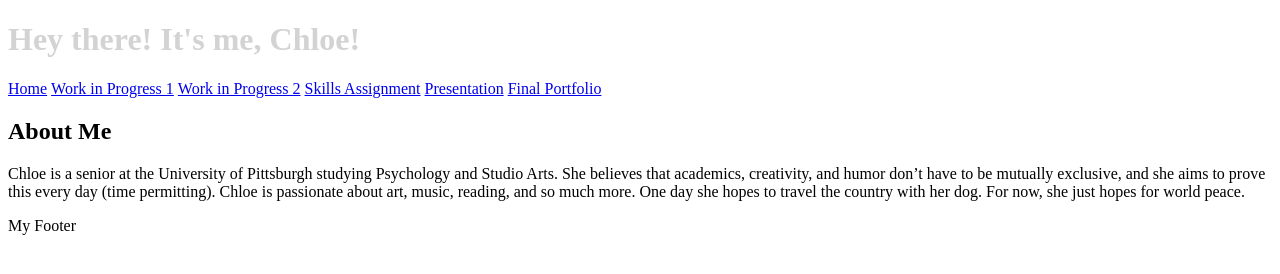
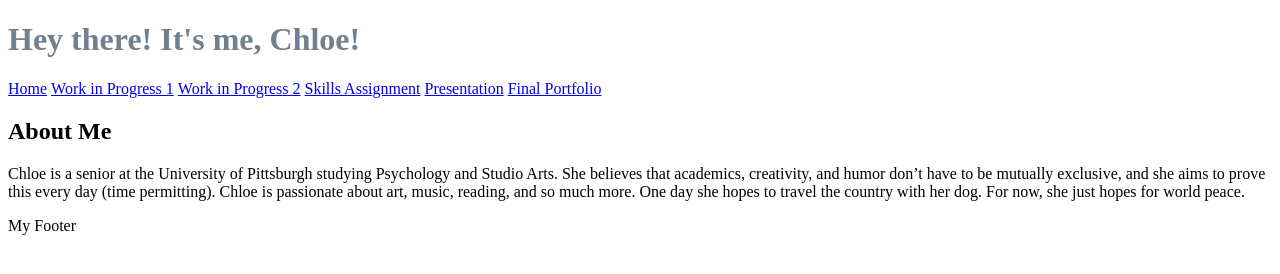
Before and after one commit to chloerjost/CUB-portfolio, a plain HTML site: page index.html in a window 1280 px wide. Drawn offline with Linux system fonts and the light colour scheme.

Commit message:
Update style.css

```diff
--- a/style.css
+++ b/style.css
@@ -1,4 +1,4 @@
-h1 {color: lightgray;}
+h1 {color: slategray;}
 ul.main-menu {
     list-style-type: none;
     margin: 0;
```
